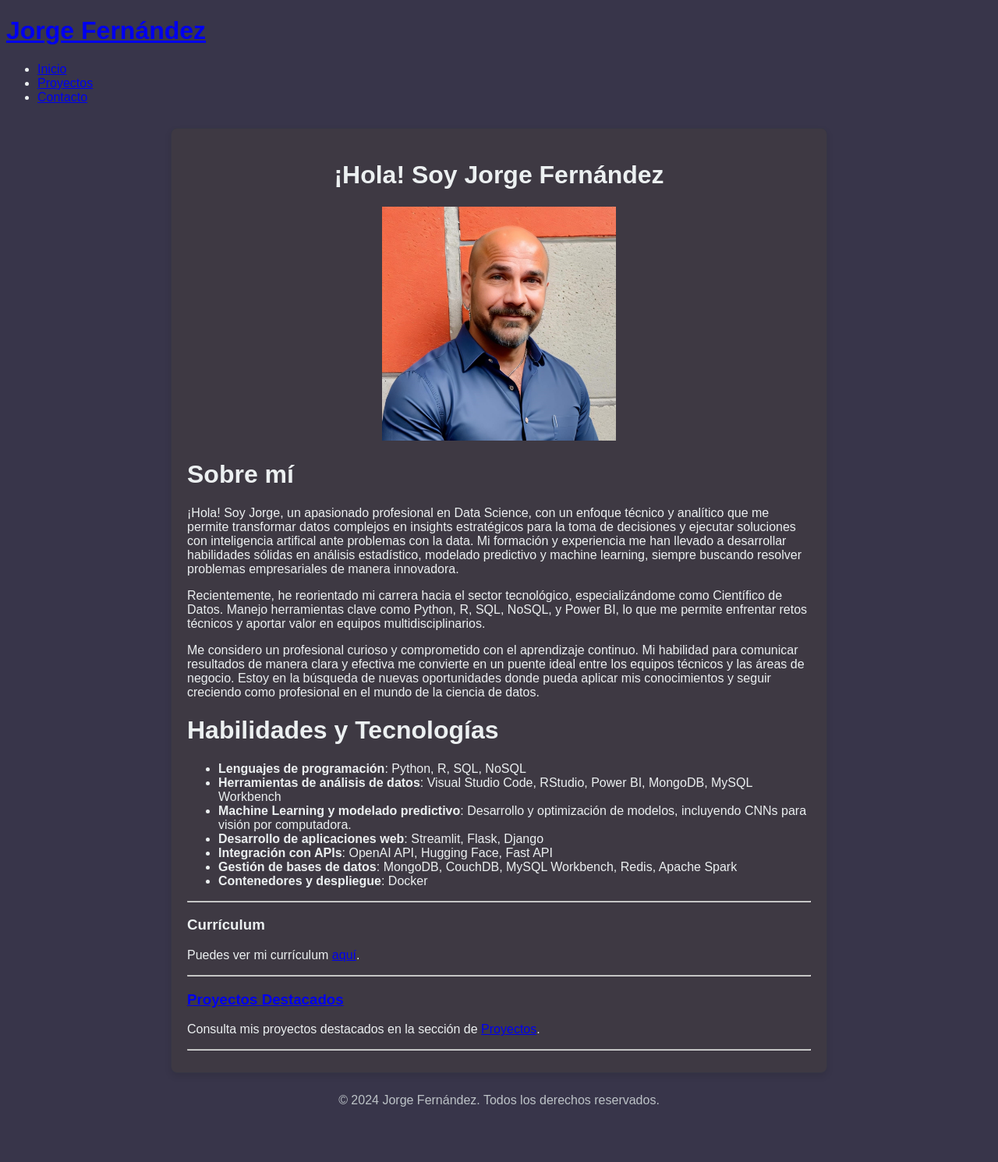
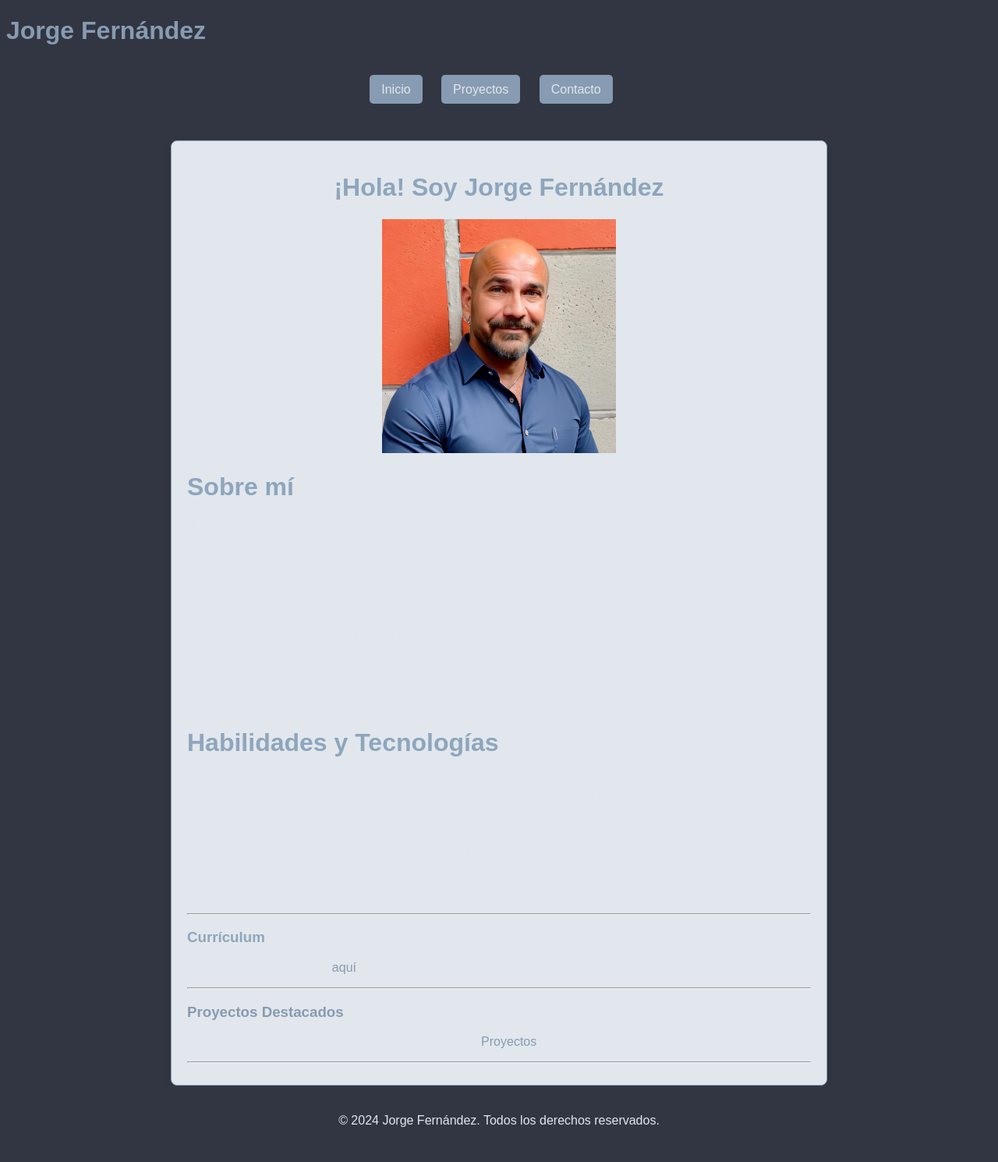
Before and after one commit to joferte84/joferte84.github.io, a Jekyll site: the page built from index.md, in a window 1280 px wide. Shown: the whole page at 78% size. Built offline with Jekyll 4.4.1, drawn with Linux system fonts in a browser that asks for light colours; before the commit the page ends 1454 px from its top, so only the background shows below that.

Commit message:
Update style.css

```diff
--- a/assets/css/style.css
+++ b/assets/css/style.css
@@ -3,24 +3,65 @@
     max-width: 800px;
     margin: 0 auto; /* Centra el contenedor horizontalmente */
     padding: 20px; /* Añade espacio alrededor del contenido */
-    background-color: #3e3943; /* Color de fondo suave para enmarcar */
-    border: 1px solid #363645; /* Borde para dar el efecto de enmarcado */
+    background-color: #e1e7ec; /* Fondo Mystic para enmarcar */
+    border: 1px solid #8ea5bd; /* Borde Nepal para darle un ligero contraste */
     border-radius: 8px; /* Bordes redondeados */
-    box-shadow: 0 4px 8px rgba(0, 0, 0, 0.1); /* Sombra ligera para el enmarcado */
+    box-shadow: 0 4px 8px rgba(0, 0, 0, 0.1); /* Sombra ligera */
 }
 
 body {
     font-family: Arial, sans-serif; /* Cambia la fuente si lo deseas */
-    background-color: #38354a; /* Fondo del tema Midnight */
-    color: #ecf0f1; /* Color del texto */
+    background-color: #323642; /* Fondo principal Tuna */
+    color: #e1e7ec; /* Color del texto Mystic */
+}
+
+h1, h2, h3 {
+    color: #8ea5bd; /* Títulos con el color Nepal */
+}
+
+a {
+    color: #879bb2; /* Enlaces con el color Bali Hai */
+    text-decoration: none;
+}
+
+a:hover {
+    color: #8ea5bd; /* Enlaces al pasar el cursor, cambiando a Nepal */
+}
+
+nav {
+    background-color: #323642; /* Fondo del menú con Tuna */
+    padding: 10px;
+    text-align: center;
+}
+
+nav ul {
+    list-style-type: none;
+    padding: 0;
+}
+
+nav ul li {
+    display: inline;
+    margin-right: 20px;
+}
+
+nav ul li a {
+    color: #e1e7ec; /* Color de los enlaces del menú Mystic */
+    background-color: #879bb2; /* Fondo de los botones del menú Bali Hai */
+    padding: 10px 15px;
+    border-radius: 5px;
+}
+
+nav ul li a:hover {
+    background-color: #8ea5bd; /* Al pasar el cursor, fondo Nepal */
+}
+
+footer {
+    text-align: center;
+    padding: 20px 0;
+    color: #e1e7ec; /* Color del texto del pie de página Mystic */
+    background-color: #323642; /* Fondo del pie de página Tuna */
 }
 
 main {
     margin-top: 30px;
 }
-
-footer {
-    text-align: center;
-    padding: 10px 0;
-    color: #bdc3c7;
-}
```
